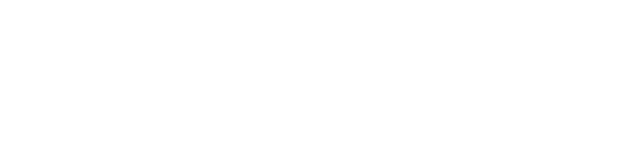
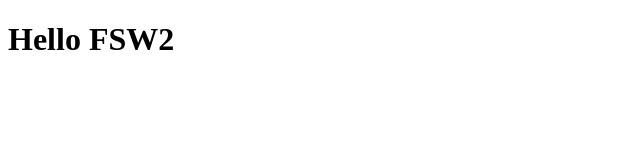
Before and after one commit to ferdifirdausegapratama/09-19-2024-Live_Coding, a plain HTML site: page index.html in a window 1280 px wide. Shown: the whole page, without its empty margins (0-640 px from the left). Drawn offline with Linux system fonts and the light colour scheme.

Commit message:
Percobaan

```diff
--- a/index.html
+++ b/index.html
@@ -6,6 +6,6 @@
     <title>Document</title>
 </head>
 <body>
-
+    <h1>Hello FSW2</h1>
 </body>
 </html>
```
